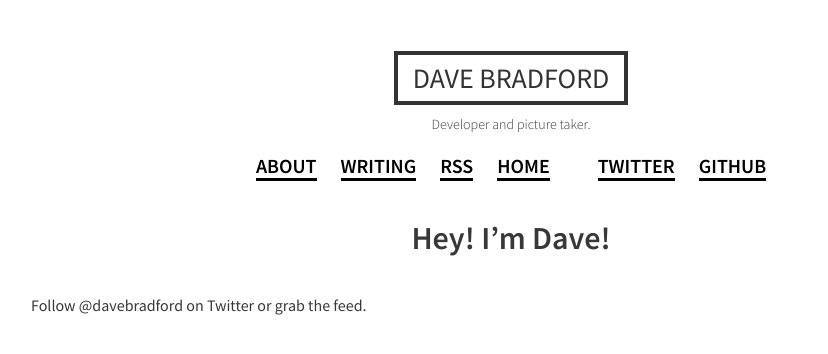
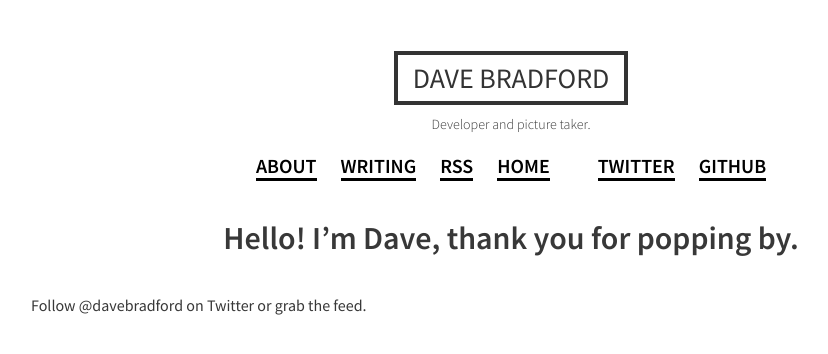
Before and after one commit to davebradford/blog, a Jekyll site: the page built from index.md, in a window 1280 px wide. Shown: the top 354 px of the page, without its empty margins (129-957 px from the left). Built offline with Jekyll 4.4.1, drawn with Linux system fonts in a browser that asks for light colours.

Commit message:
Update homepage

```diff
--- a/index.md
+++ b/index.md
@@ -3,4 +3,4 @@ layout: default
 title: Home
 ---
 
-# Hey! I'm Dave!
+# Hello! I'm Dave, thank you for popping by.
```
